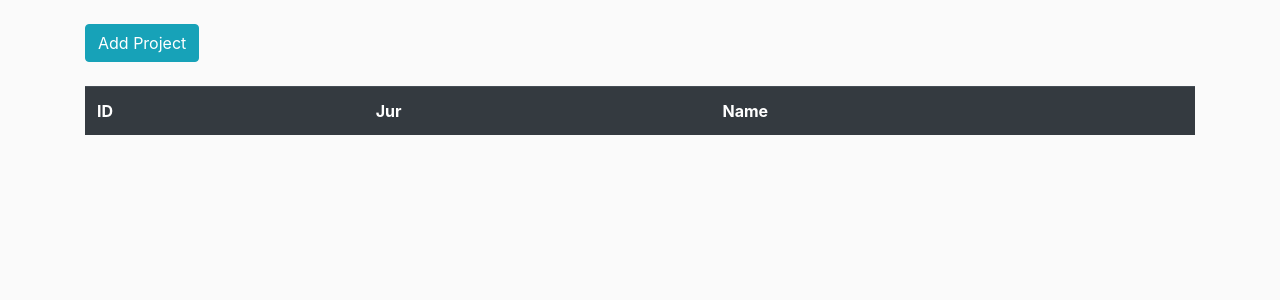
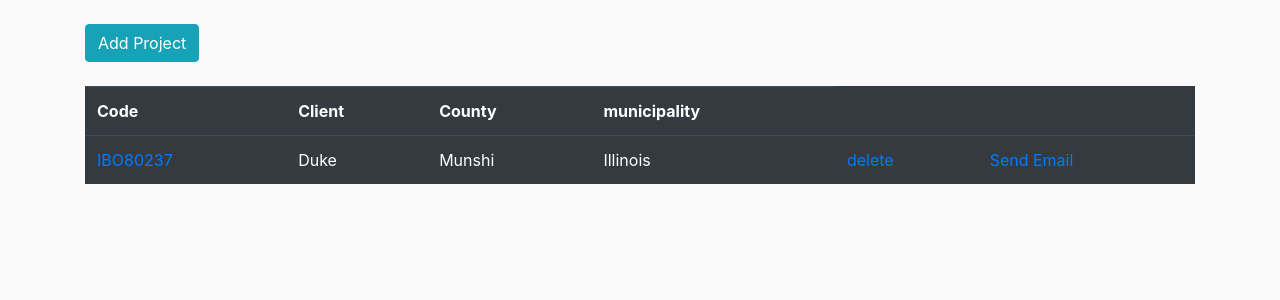
Before and after one commit to ibaf001/conexus, a Flask app: page /projects in a window 1280 px wide. Shown: the part 56-356 px from the top of the page. Run offline with Flask 2, Linux system fonts and the light colour scheme; a user stored in the database is signed in; data comes from the database, SQL or seed files in the repository; both versions use the stored data as it was after the commit; data that the repository does not hold is empty; some libraries are stand-ins or nearby versions.

Commit message:
Add one to many relationship between user and project

```diff
--- a/tracker/routes.py
+++ b/tracker/routes.py
@@ -1,11 +1,10 @@
 from flask import render_template, url_for, flash, redirect, request, abort
 
-from tracker import app,  db, bcrypt
+from tracker import app, db, bcrypt
 from tracker import mysql
 from tracker.forms import RegistrationForm, LoginForm, ProjectForm
 from tracker.models import Employee, User, Project
 from flask_login import login_user, current_user, logout_user, login_required
-
 
 
 @app.route("/")
@@ -17,17 +16,9 @@ def home():
 @app.route('/projects')
 @login_required
 def projects():
-    cur = mysql.connection.cursor()
-    cur.execute('''SELECT * FROM Project''')
 
-    employees = []
-    num_rows = cur.rowcount
-    for x in range(0, num_rows):
-        row = cur.fetchone()
-        emp = Employee(row['id'], row['Jur'], row['Assignee'])
-        employees.append(emp)
-
-    return render_template('projects.html', title='All Projects', employees=employees)
+    projects = Project.query.filter_by(user_id=current_user.id).all()
+    return render_template('projects.html', title='All Projects', projects=projects)
 
 
 @app.route('/add_project', methods=["GET", "POST"])
@@ -35,18 +26,23 @@ def projects():
 def add_project():
     form = ProjectForm()
     if form.validate_on_submit():
+        project = Project(code=form.code.data, client=form.client.data, county=form.county.data, municipality=form.municipality.data, user_id= current_user.id)
+        db.session.add(project)
+        db.session.commit()
         flash('You project has been created', 'success')
-        return redirect(url_for('home'))
-    return render_template('add_project.html', title ='New Project', form=form)
+        return redirect(url_for('projects'))
+    return render_template('add_project.html', title='New Project', form=form)
 
 
 @app.route('/del_project/<int:index>')
 def del_project(index):
-    cur = mysql.connection.cursor()
-    cur.execute('''DELETE FROM Project where id = {}'''.format(index))
-    mysql.connection.commit()
+    # cur = mysql.connection.cursor()
+    # cur.execute('''DELETE FROM Project where id = {}'''.format(index))
+    # mysql.connection.commit()
+
+    db.session.query(Project).filter(Project.id == index).delete()
+    db.session.commit()
     return redirect(url_for('projects'))
-
 
 
 @app.route('/project/<int:index>')
@@ -91,7 +87,7 @@ def login():
         return redirect(url_for('home'))
     form = LoginForm()
     if form.validate_on_submit():
-        user =User.query.filter_by(email=form.email.data).first()
+        user = User.query.filter_by(email=form.email.data).first()
         if user and bcrypt.check_password_hash(user.password, form.password.data):
             login_user(user, remember=form.remember.data)
             next_page = request.args.get('next')
@@ -101,12 +97,12 @@ def login():
     return render_template('login.html', title='Login', form=form)
 
 
-
 @app.route('/logout')
 def logout():
     logout_user()
     return redirect(url_for('home'))
 
+
 @app.route('/account')
 def account():
     return render_template('account.html', title='Account')
--- a/tracker/templates/projects.html
+++ b/tracker/templates/projects.html
@@ -6,16 +6,19 @@
 <br><br>
 <table class="table table-dark" >
     <tr>
-        <th>ID</th>
-        <th>Jur</th>
-        <th>Name</th>
+        <th>Code</th>
+        <th>Client</th>
+        <th>County</th>
+        <th>municipality</th>
     </tr>
-    {% for emp in employees %}
+    {% for project in projects %}
     <tr>
-        <td><a href="{{ url_for('project', index=emp.id) }}">{{ emp.id }}</a></td>
-        <td>{{ emp.code }}</td>
-        <td>{{ emp.name }}</td>
-        <td><a href="{{ url_for('del_project', index=emp.id) }}"> delete</a>
+<!--        <td><a href="{{ url_for('project', index=project.id) }}">{{ project.id }}</a></td>-->
+        <td><a href="#"> {{ project.code }}</a></td>
+        <td>{{ project.client }}</td>
+        <td>{{ project.county }}</td>
+        <td>{{ project.municipality }}</td>
+        <td><a href="{{ url_for('del_project', index=project.id) }}"> delete</a>
         <td><a href="#"> Send Email</a>
         </td>
     </tr>
```
Also changed, not shown: tracker/models.py (+1 -19 lines), tracker/templates/add_project.html (+11 -0 lines), tracker/site.db.
